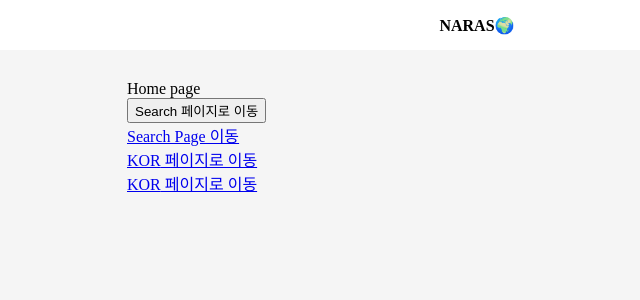
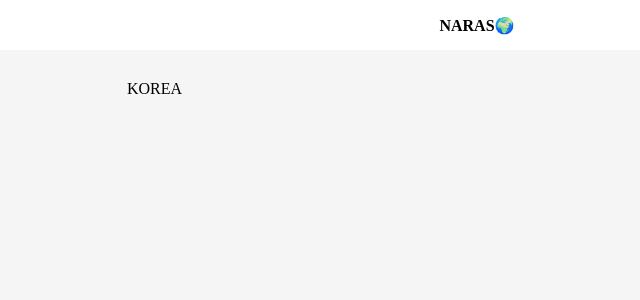
Before and after one commit to Yoonyesol/React-Next-Study, a Next.js app in the folder section12/: page / in a window 1280 px wide. Shown: the top 300 px of the page, without its empty margins (163-803 px from the left). Built offline with nearby package versions, Linux system fonts and the light colour scheme.

Commit message:
SSR(서버 사이드 렌더링) 적용하기 1

```diff
--- a/section12/pages/index.js
+++ b/section12/pages/index.js
@@ -1,33 +1,15 @@
-import Link from "next/link";
-import { useRouter } from "next/router";
+export default function Home({ name }) {
+  return <div>{name}</div>;
+}
 
-export default function Home() {
-  const code = "KOR";
-
-  const router = useRouter();
-
-  const onClickButton = () => {
-    // router.push("/search");
-    router.push({ pathname: "/country/[code]", query: { code: code } });
+// 해당 컴포넌트를 SSR 방식으로 동작하게 한다.
+export const getServerSideProps = async () => {
+  // SSR을 위해 서버측에서 페이지 컴포넌트에게 전달할 데이터를 설정하는 함수
+  return {
+    //반환값은 객체
+    props: {
+      //내부 값이 Home 컴포넌트에게 전달된다.
+      name: "KOREA",
+    }, //props의 값도 객체여야 함
   };
-
-  return (
-    <div>
-      Home page
-      <div>
-        <button onClick={onClickButton}>Search 페이지로 이동</button>
-      </div>
-      <div>
-        <Link href={"/search"}>Search Page 이동</Link>
-      </div>
-      <div>
-        <Link href={`/country/${code}`}>{code} 페이지로 이동</Link>
-      </div>
-      <div>
-        <Link href={{ pathname: "/country/[code]", query: { code: code } }}>
-          {code} 페이지로 이동
-        </Link>
-      </div>
-    </div>
-  );
-}
+};
```
